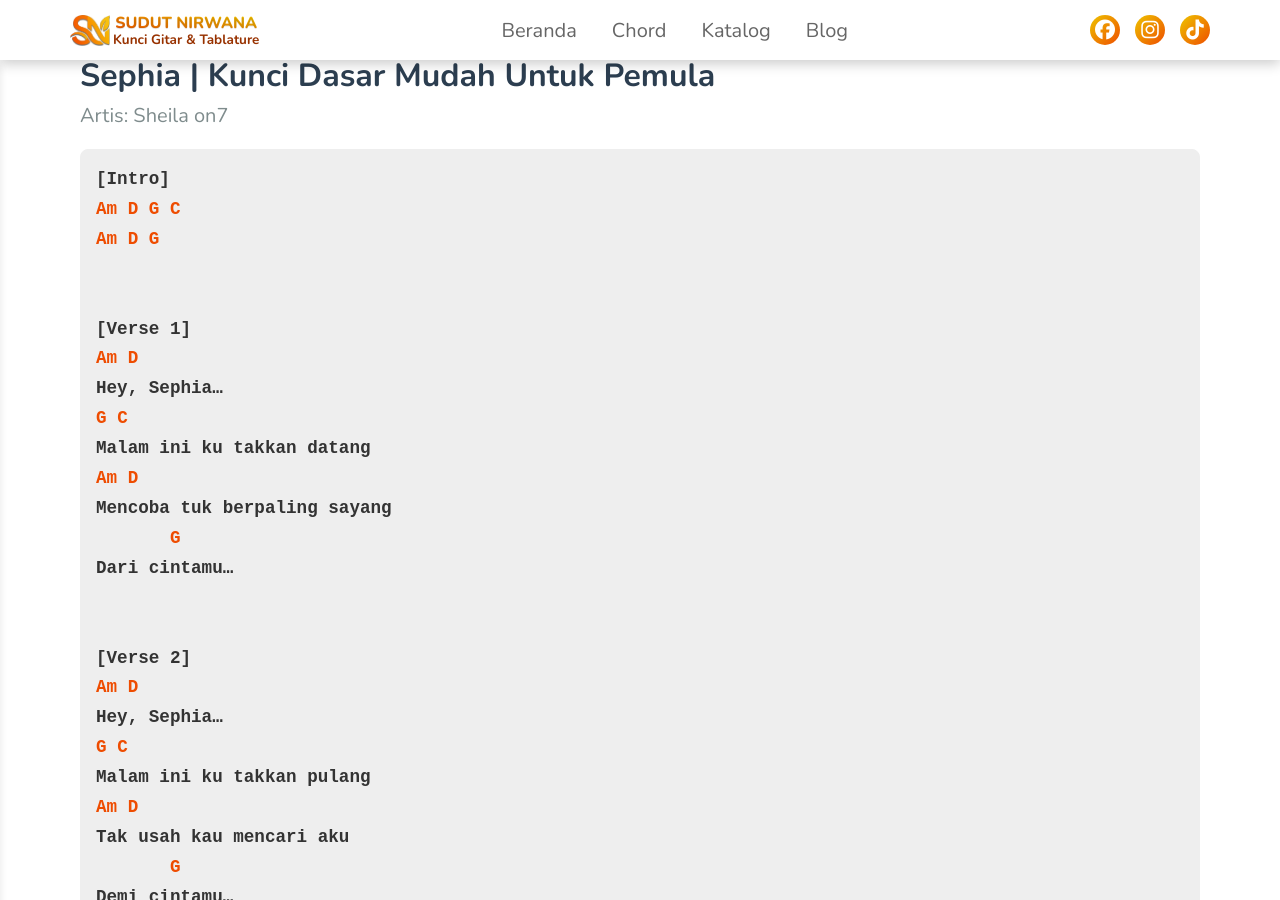
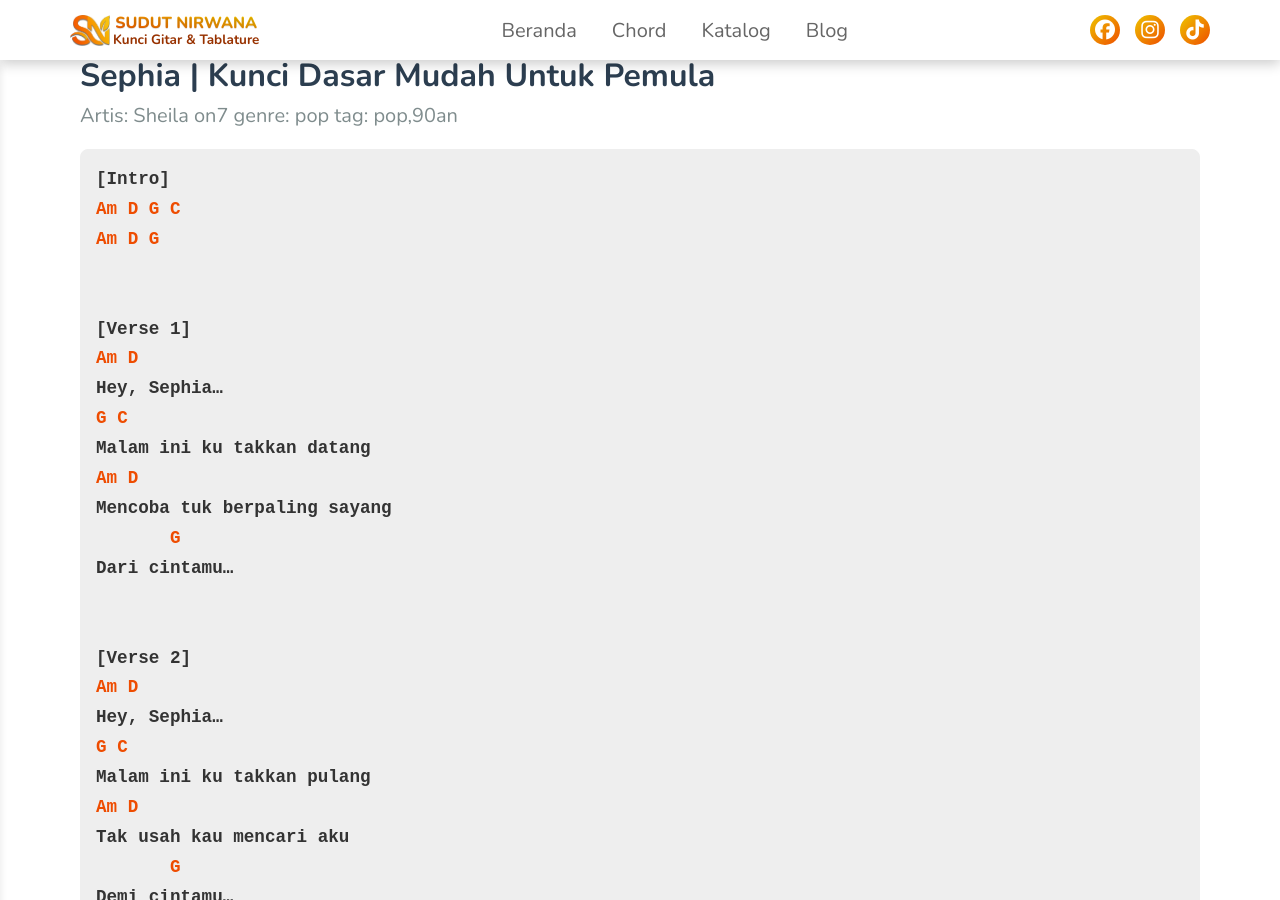
Before and after one commit to sudut-nirwana/sudut-nirwana-main, a Jekyll site: the page built from _chord/shepia-shela-on-7.md, in a window 1280 px wide and 900 px high. Built offline with Jekyll 4.4.1, drawn with Linux system fonts in a browser that asks for light colours.

Commit message:
Update chord.html

```diff
--- a/_layouts/chord.html
+++ b/_layouts/chord.html
@@ -38,7 +38,7 @@
 <div class="chord-container">
     <header class="chord-header">
         <h2>{{ page.title }}</h2>
-        <p class="chord-artist">Artis: {{ page.artist }}</p>
+        <p class="chord-artist">Artis: {{ page.artist }} genre: {{ page.genre }} tag: {{ page.tags }}</p>
     </header>
 
     <div class="chord-content-wrapper">{{ content }}</div>
```
